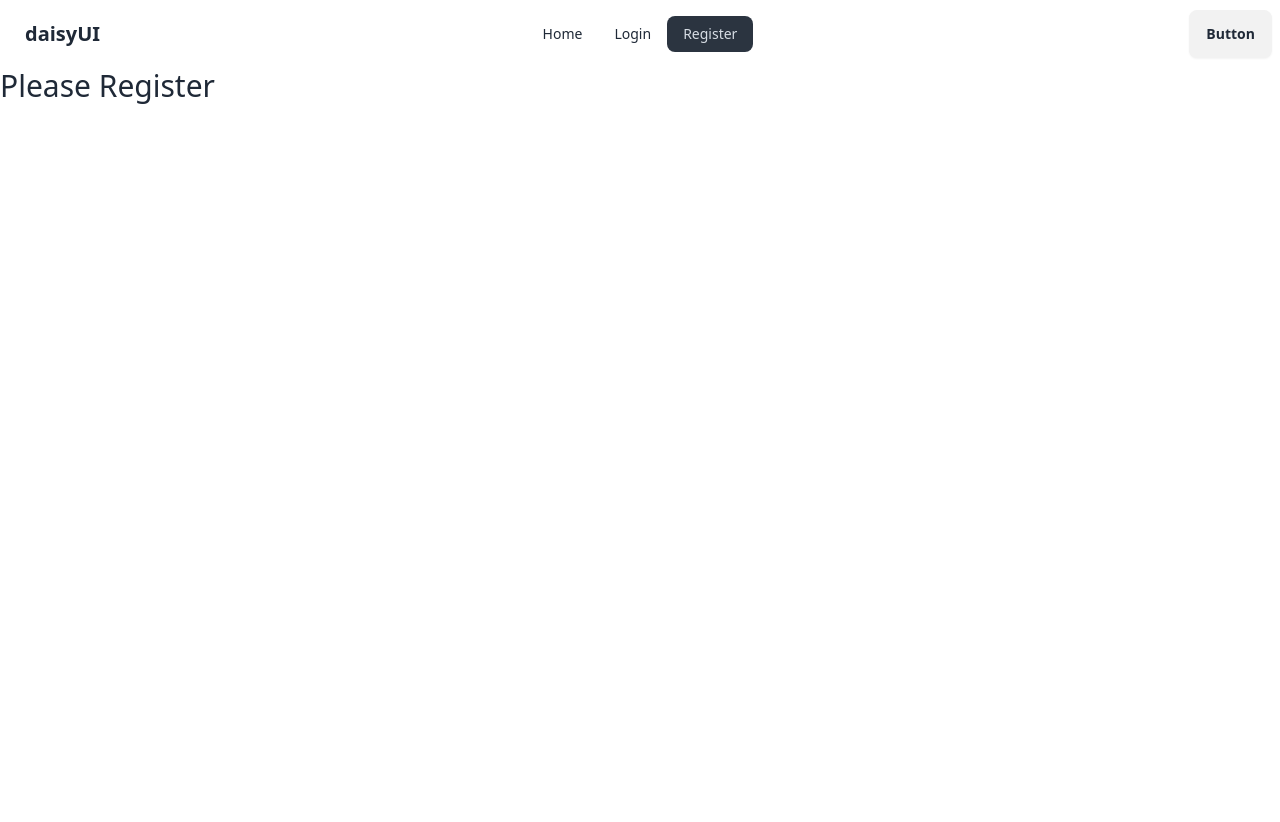
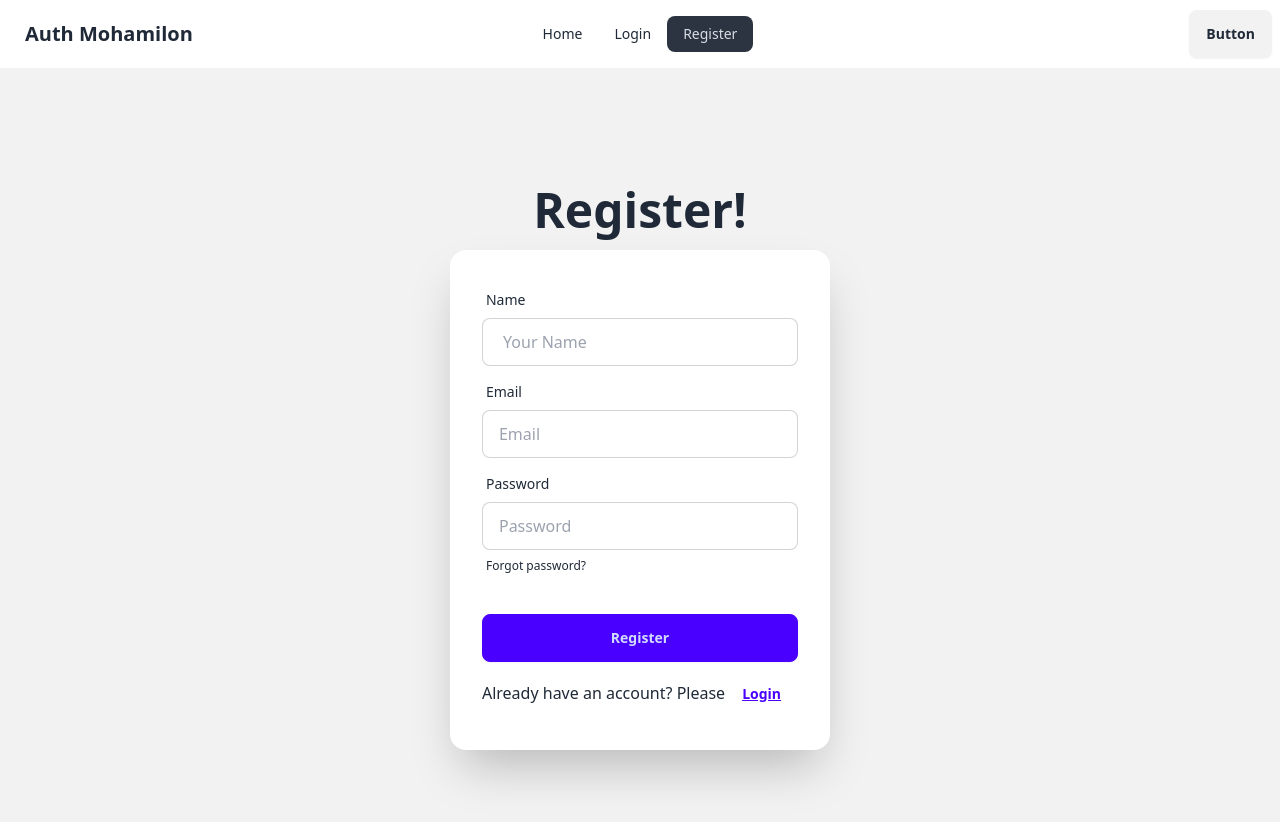
Before and after one commit to arifulislamk/auth-mohamilon, a React (Vite) app: page /register in a window 1280 px wide. Shown: the top 822 px of the page. Before the commit the page ends 800 px from the top, so only its background shows below. Built offline with nearby package versions, Linux system fonts and the light colour scheme.

Commit message:
createContext for useContext and login,reg form

```diff
--- a/package.json
+++ b/package.json
@@ -13,6 +13,7 @@
     "firebase": "^10.10.0",
     "localforage": "^1.10.0",
     "match-sorter": "^6.3.4",
+    "prop-types": "^15.8.1",
     "react": "^18.2.0",
     "react-dom": "^18.2.0",
     "react-router-dom": "^6.22.3",
--- a/src/components/Home.jsx
+++ b/src/components/Home.jsx
@@ -1,7 +1,14 @@
+import { useContext } from "react";
+import { AuthContext } from "../providers/AuthProvider";
+
 const Home = () => {
+
+    const authinfo = useContext(AuthContext)
+    console.log(authinfo)
+
     return (
         <div>
-            <h2>This the home section</h2>
+            <h2>This the home section: {authinfo.name}</h2>
 
         </div>
     );
--- a/src/components/Login.jsx
+++ b/src/components/Login.jsx
@@ -1,7 +1,45 @@
+import { Link } from "react-router-dom";
+
 const Login = () => {
+
+    const handleLogin = e => {
+        e.preventDefault() ;
+        const email = e.target.email.value ;
+        const password = e.target.password.value ;
+        console.log(email,password)
+    }
     return (
-        <div>
-            <h2 className="text-3xl">Please Login</h2>
+        <div className="hero min-h-screen bg-base-200">
+            <div className="hero-content flex-col">
+                <div className="text-center">
+                    <h1 className="text-5xl font-bold">Login now!</h1>
+
+                </div>
+                <div className="card shrink-0 w-full max-w-sm shadow-2xl bg-base-100">
+                    <form onSubmit={handleLogin} className="card-body">
+                        <div className="form-control">
+                            <label className="label">
+                                <span className="label-text">Email</span>
+                            </label>
+                            <input type="email" name="email" placeholder="Email" className="input input-bordered" required />
+                        </div>
+                        <div className="form-control">
+                            <label className="label">
+                                <span className="label-text">Password</span>
+                            </label>
+                            <input type="password" name="password" placeholder="Password" className="input input-bordered" required />
+                            <label className="label">
+                                <a href="#" className="label-text-alt link link-hover">Forgot password?</a>
+                            </label>
+                        </div>
+                        <div className="form-control mt-6">
+                            <button className="btn btn-primary">Login</button>
+                        </div>
+                        <p>Are you New? Please<Link to="/register">
+                        <button className="btn btn-link">Register</button></Link></p>
+                    </form>
+                </div>
+            </div>
         </div>
     );
 };
--- a/src/components/Nabvar.jsx
+++ b/src/components/Nabvar.jsx
@@ -17,7 +17,7 @@ const Nabvar = () => {
                         {nabList}
                     </ul>
                 </div>
-                <a className="btn btn-ghost text-xl">daisyUI</a>
+                <a className="btn btn-ghost text-xl">Auth Mohamilon</a>
             </div>
             <div className="navbar-center hidden lg:flex">
                 <ul className="menu menu-horizontal px-1">
--- a/src/components/Register.jsx
+++ b/src/components/Register.jsx
@@ -1,8 +1,53 @@
+import { Link } from "react-router-dom";
+
 const Register = () => {
+
+    const handleRegister = e => {
+        e.preventDefault() ;
+        const name = e.target.name.value ;
+        const email = e.target.email.value ;
+        const password = e.target.password.value ;
+        console.log(name,email,password)
+    }
     return (
-        <div>
-            <h2 className="text-3xl">Please Register</h2>
+        <div className="hero min-h-screen bg-base-200">
+        <div className="hero-content flex-col">
+            <div className="text-center">
+                <h1 className="text-5xl font-bold">Register!</h1>
+
+            </div>
+            <div className="card shrink-0 w-full max-w-sm shadow-2xl bg-base-100">
+                <form onSubmit={handleRegister} className="card-body">
+                    <div className="form-control">
+                        <label className="label">
+                            <span className="label-text">Name</span>
+                        </label>
+                        <input type="text" name="name" placeholder=" Your Name" className="input input-bordered" required />
+                    </div>
+                    <div className="form-control">
+                        <label className="label">
+                            <span className="label-text">Email</span>
+                        </label>
+                        <input type="email" name="email" placeholder="Email" className="input input-bordered" required />
+                    </div>
+                    <div className="form-control">
+                        <label className="label">
+                            <span className="label-text">Password</span>
+                        </label>
+                        <input type="password" name="password" placeholder="Password" className="input input-bordered" required />
+                        <label className="label">
+                            <a href="#" className="label-text-alt link link-hover">Forgot password?</a>
+                        </label>
+                    </div>
+                    <div className="form-control mt-6">
+                        <button className="btn btn-primary">Register</button>
+                    </div>
+                    <p>Already have an account? Please<Link to="/login">
+                    <button className="btn btn-link">Login</button></Link></p>
+                </form>
+            </div>
         </div>
+    </div>
     );
 };
 
--- /dev/null
+++ b/src/providers/AuthProvider.jsx
@@ -0,0 +1,23 @@
+import { createContext } from "react";
+import PropTypes from "prop-types";
+
+export const AuthContext = createContext(null);
+
+const AuthProvider = ({ children }) => {
+
+    const authinfo = {
+        name: 'nodi amr'
+    }
+
+    return (
+        <AuthContext.Provider value={authinfo}>
+            {children}
+        </AuthContext.Provider>
+    );
+};
+
+export default AuthProvider;
+
+AuthProvider.propTypes = {
+    children: PropTypes.node,
+}
```
Also changed, not shown: src/main.jsx (+5 -2 lines), 1 other file (tests, documents, lock files or other folders).
